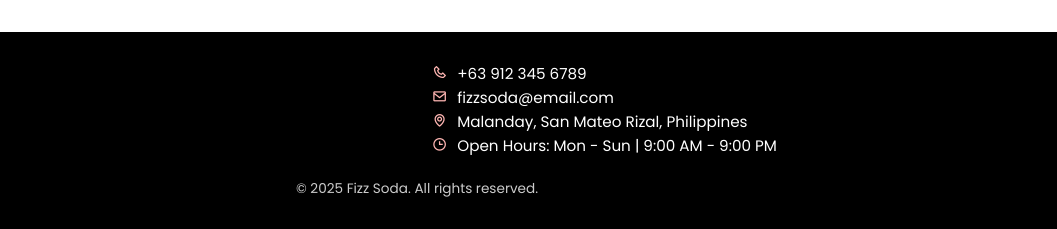
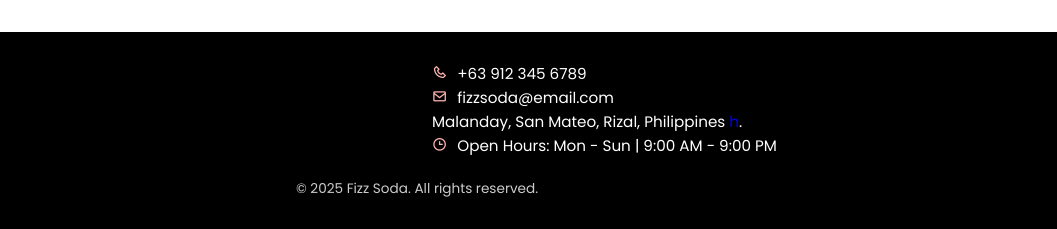
Before and after one commit to ashjrd/FizzSoda, a plain HTML site: page index.html in a window 1280 px wide. Shown: the part 2303-2532 px from the top of the page, 223-1280 px from the left. Drawn offline with nearby package versions, Linux system fonts and the light colour scheme.

Commit message:
Update index.html

```diff
--- a/index.html
+++ b/index.html
@@ -234,7 +234,7 @@
     <div class="footer-column footer-info">
       <p><i class='bx bx-phone'></i> +63 912 345 6789</p>
       <p><i class='bx bx-envelope'></i> fizzsoda@email.com</p>
-      <p><i class='bx bx-map'></i> Malanday, San Mateo Rizal, Philippines</p>
+      <p>Malanday, San Mateo, Rizal, Philippines <a href="https://www.google.com/maps/place/Malanday+Elementary+School/@14.7046254,121.1224105,17z/data=!3m1!4b1!4m6!3m5!1s0x3397ba52ca6732b5:0xd32c27350d422c91!8m2!3d14.7046254!4d121.1249854!16s%2Fg%2F1tfc4440?entry=ttu&g_ep=EgoyMDI1MDgxOS4wIKXMDSoASAFQAw%3D%3D">h</a>.</p>
       <p><i class='bx bx-time'></i> Open Hours: Mon - Sun | 9:00 AM - 9:00 PM</p>
     </div>
 
```
